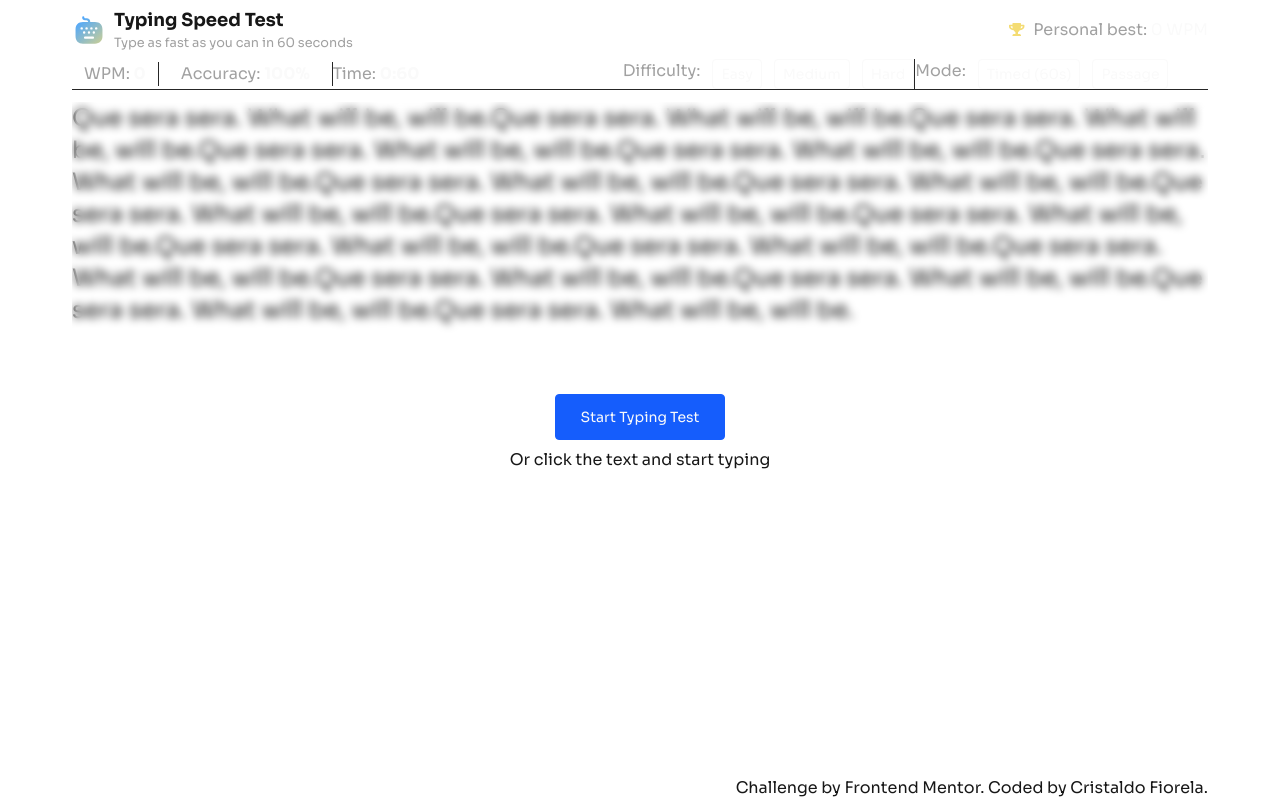
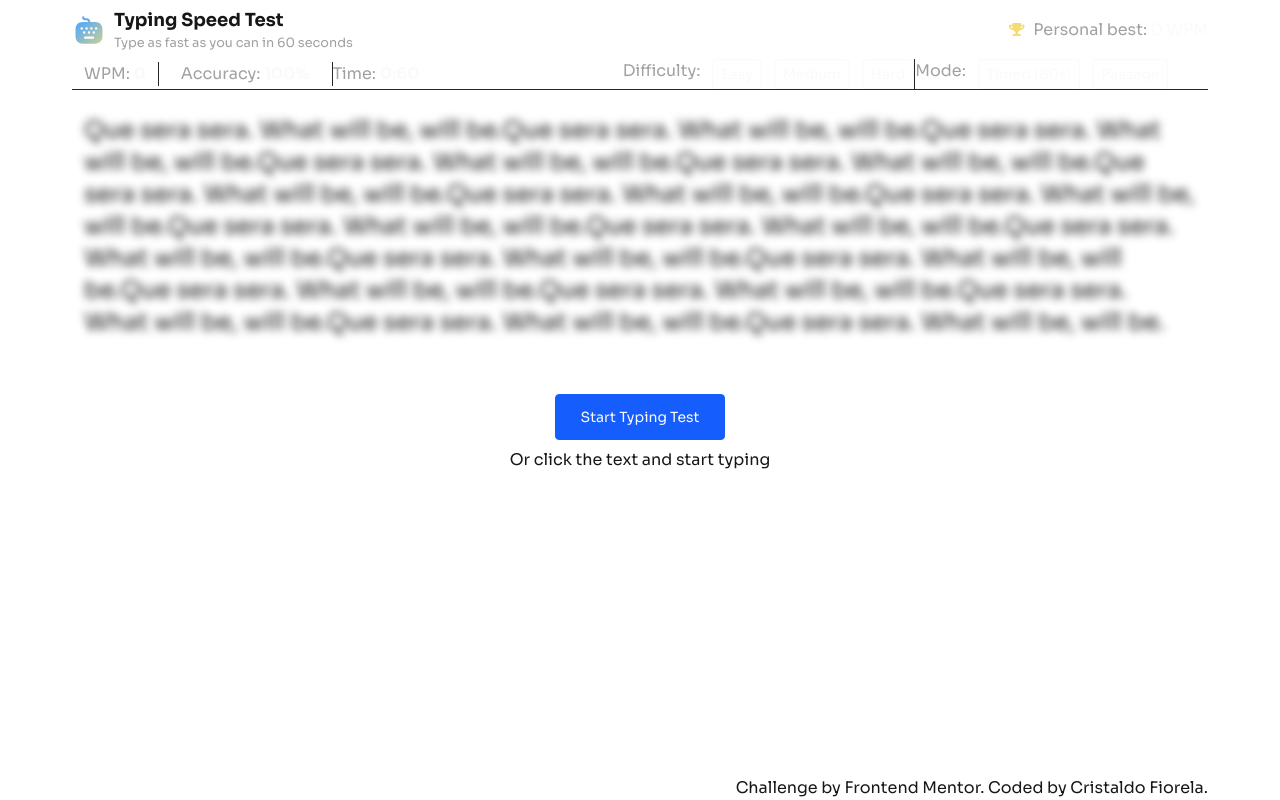
Before and after one commit to Cristaldo-Fiorela/typing-speed, a Next.js app: page / in a window 1280 px wide. Built offline with nearby package versions, Linux system fonts and the light colour scheme.

Commit message:
feat(layout): add container for random sentence

```diff
--- a/components/typing-test/typing-area.tsx
+++ b/components/typing-test/typing-area.tsx
@@ -18,7 +18,7 @@ const TypingArea = () => {
     if (!itStart) {
         return (
             <div id="typing-area" className="relative flex-1 my-3">
-                <p className="select-none text-2xl" aria-hidden="true">
+                <p className="select-none text-2xl m-3" aria-hidden="true">
                     {PLACEHOLDER}
                 </p>
 
@@ -35,7 +35,11 @@ const TypingArea = () => {
             </div>
         );
     } else {
-        return <p className="text-2xl">{sentence?.text}</p>;
+        return (
+            <div id="typing-area" className="flex-1 my-3">
+                <p className="text-2xl m-3">{sentence?.text}</p>
+            </div>
+        );
     }
 };
 
```
